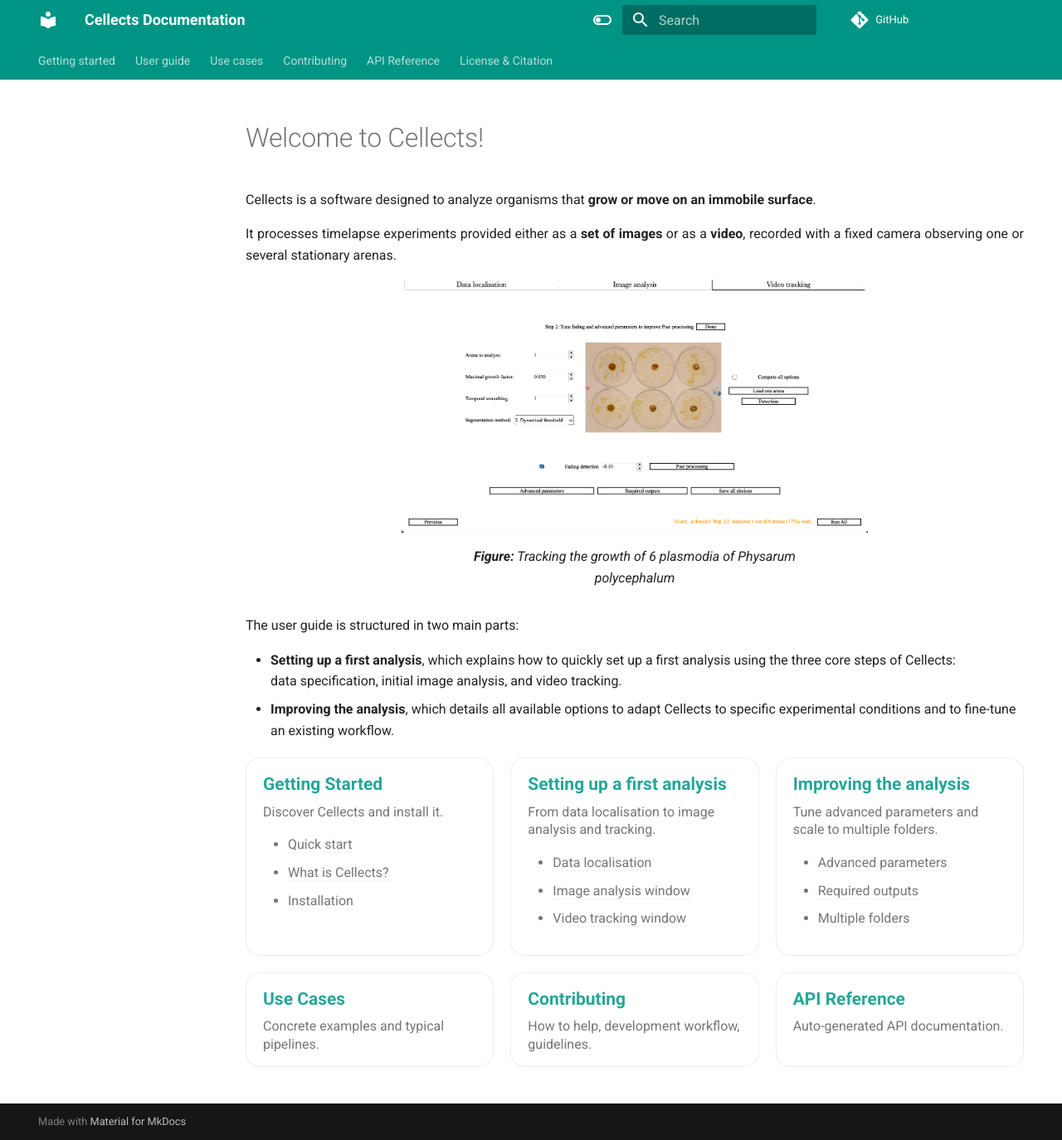
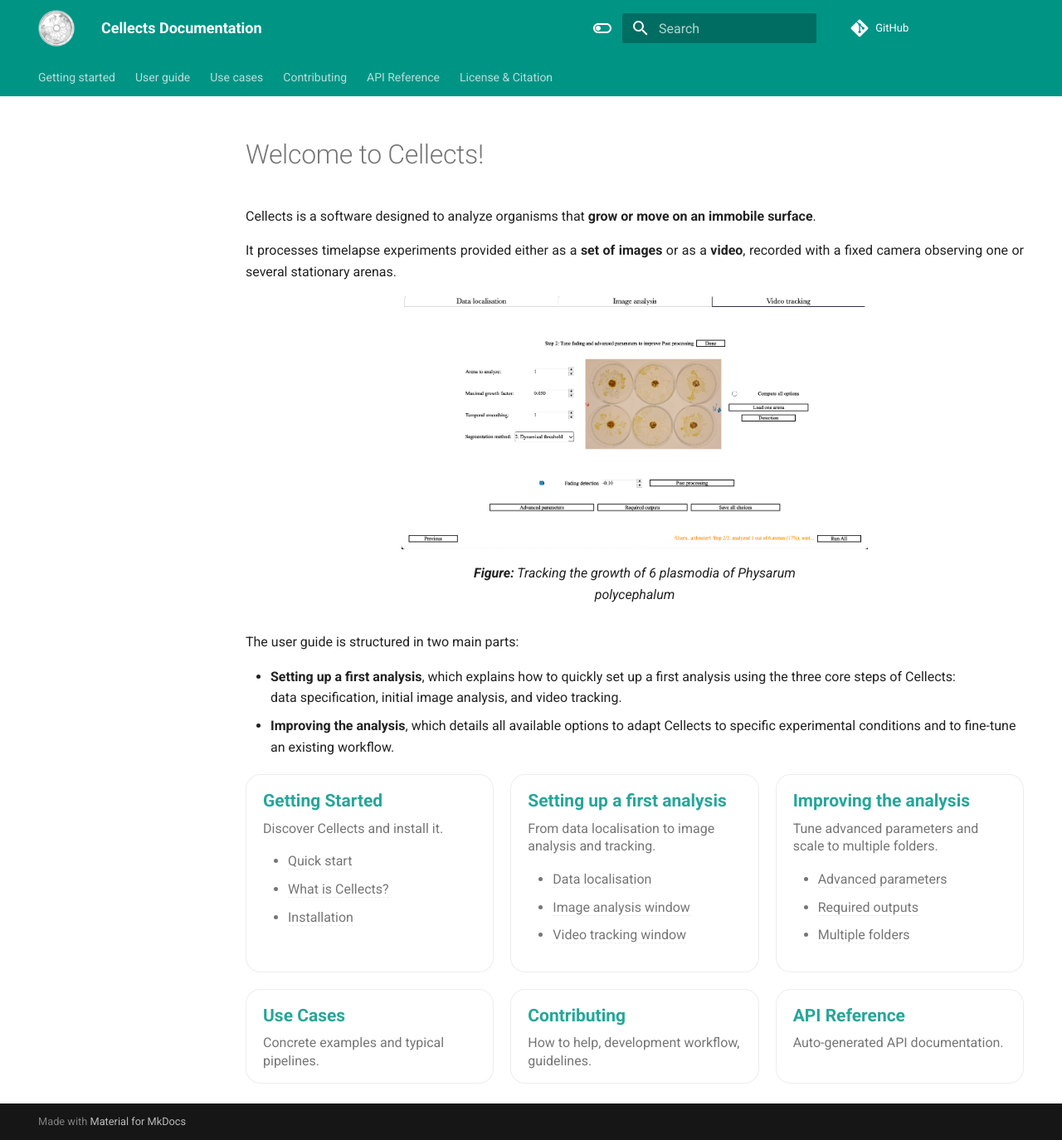
Before and after one commit to Aurele-B/Cellects, an MkDocs documentation site: the page built from doc/index.md, in a window 1280 px wide and 1374 px high. Shown: the whole window at 83% size. Built offline with MkDocs 1.6.1 and Material for MkDocs 9.7.7, drawn with Linux system fonts in a browser that asks for light colours; comment, search, counter and statistics services are not loaded.

Commit message:
docs: add logo, favicon, and adjust header logo size in documentation configuration

```diff
--- a/doc/static/extra.css
+++ b/doc/static/extra.css
@@ -3,6 +3,12 @@
   display: block;
   margin-left: auto;
   margin-right: auto;
+}
+
+/* Resize header logo */
+.md-header__button.md-logo img {
+  height: 2.2rem;   /* default ≈ 1.5rem */
+  width: auto;
 }
 
 /* Optional: figure captions */
--- a/mkdocs.yml
+++ b/mkdocs.yml
@@ -4,6 +4,8 @@
 
 theme:
   name: material
+  logo: static/icon-256.png
+  favicon: static/icon-128.png
   language: en
   features:
     - navigation.instant       # fast page transitions
```
Also changed, not shown: doc/index.md (+0 -5 lines), doc/static/icon-128.png (added), doc/static/icon-256.png (added).
